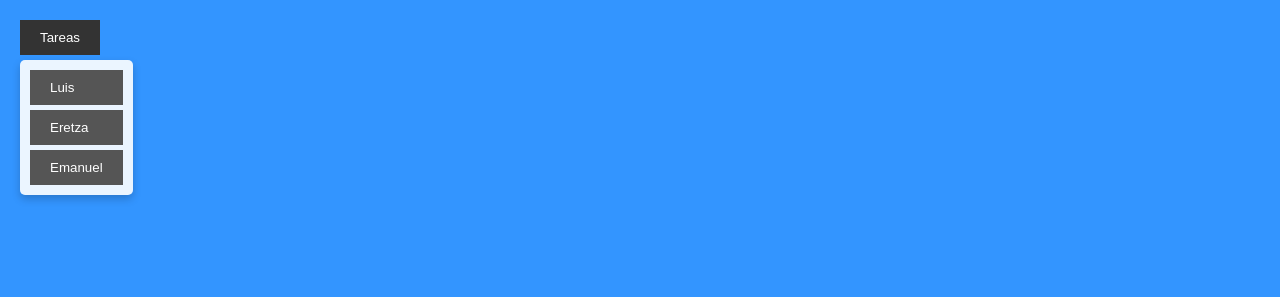
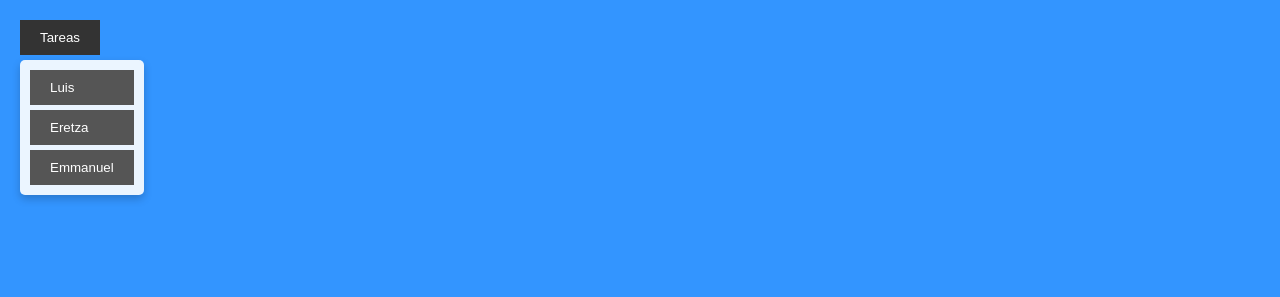
Before and after one commit to Jeffdao12/E, a plain HTML site: page plantilla/index.html in a window 1280 px wide. Both pictures are taken after a click on the button "Tareas". Shown: the top 297 px of the page. Drawn offline with Linux system fonts and the light colour scheme.

Commit message:
Update index.html

```diff
--- a/plantilla/index.html
+++ b/plantilla/index.html
@@ -106,7 +106,7 @@
     <div id="hiddenButtons" class="hidden-buttons">
         <button>Luis</button>
         <button>Eretza</button>
-        <button>Emanuel</button>
+        <button>Emmanuel</button>
     </div>
 
     <!-- Portada -->
```
